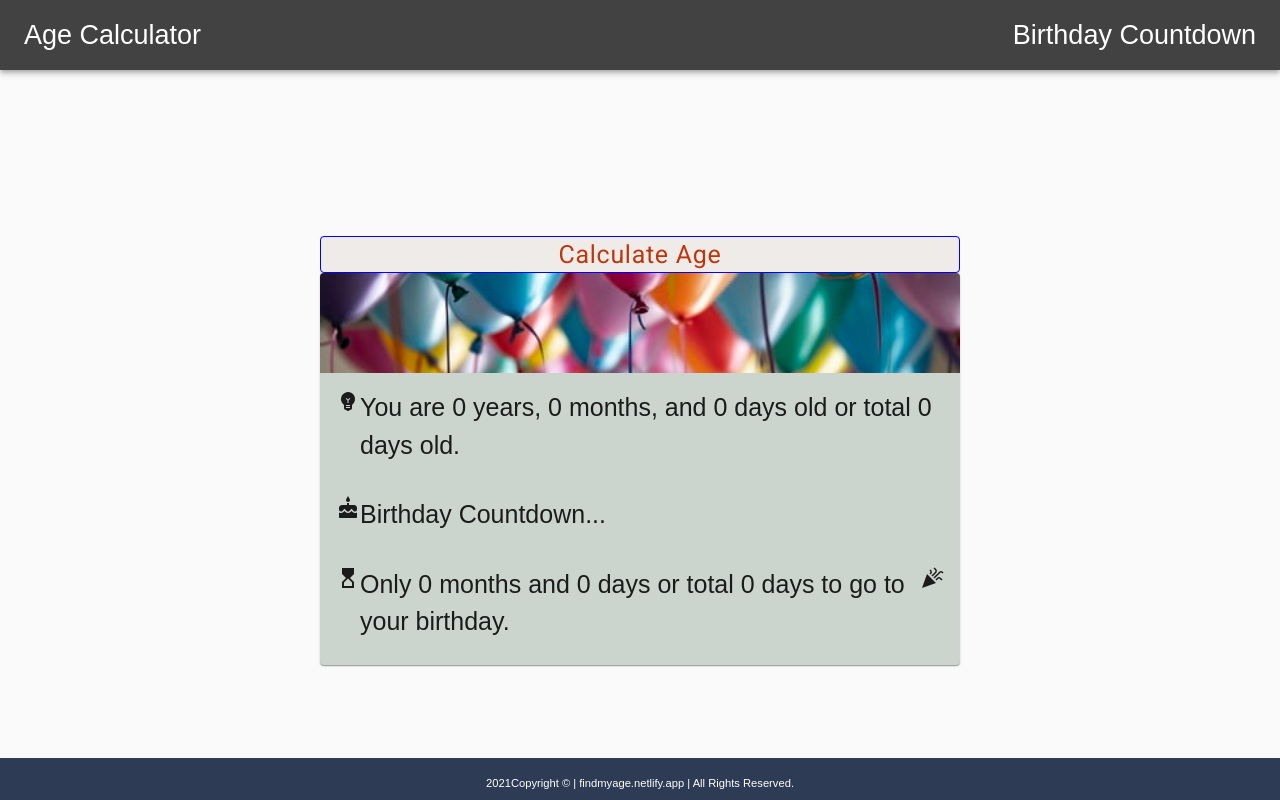
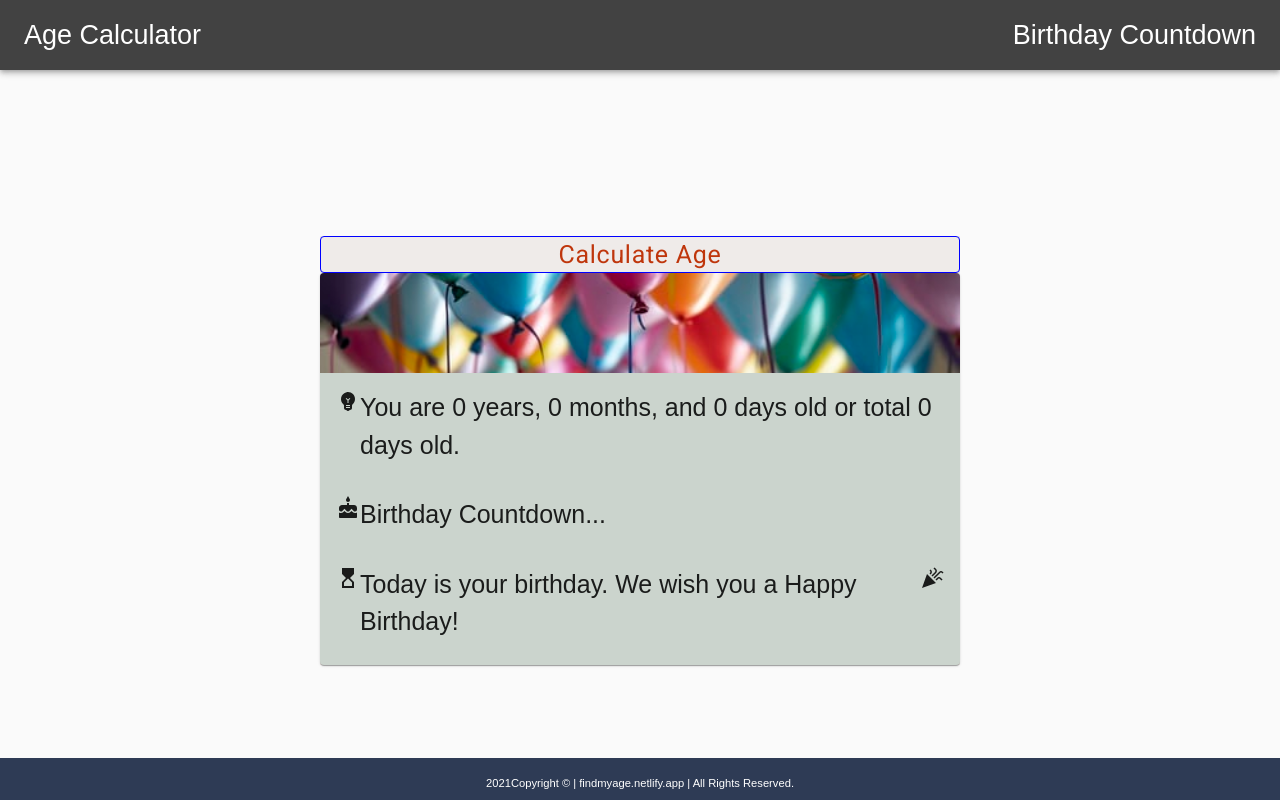
Before and after one commit to deepakbagra/age-calculator, a React (Create React App) app: page / in a window 1280 px wide. Both pictures are taken after a click on the button "Calculate Age". Shown: the top 800 px of the page. Built offline with nearby package versions, Linux system fonts and the light colour scheme.

Commit message:
bug fixed in bDay coountdown for current month

```diff
--- a/src/components/AgeCalculator/DisplayAge.jsx
+++ b/src/components/AgeCalculator/DisplayAge.jsx
@@ -38,10 +38,19 @@ const DisplayAge = (props) => {
                 <HourglassTopIcon />
 
                 <Typography className={classes.wrapText} component="div" >
-                    {`Only ${props.bDayCountMonths} months and
-                        ${props.bDayCountDays} days
-                        or total ${props.bDayCountDaysOnly} days
-                        to go to your birthday.`}
+                { (props.bDayCountMonths ===0 && props.bDayCountDays == 0) ?
+
+                    'Today is your birthday. We wish you a Happy Birthday!' :
+
+                    props.bDayCountMonths !== 0 ? `Only ${props.bDayCountMonths} months and
+                    ${props.bDayCountDays} days
+                    or total ${props.bDayCountDaysOnly} days
+                    to go to your birthday.`
+                    : ` Just ${props.bDayCountDaysOnly} days
+                    to go to your birthday.`
+
+                }
+
                 </Typography>
                 <CelebrationIcon />
             </CardContent>
```
